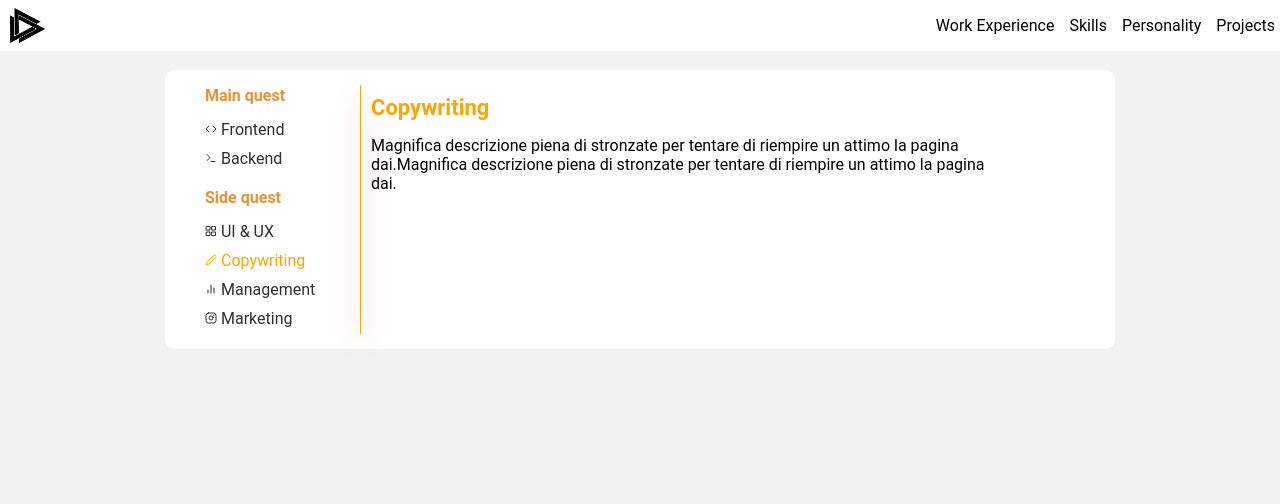
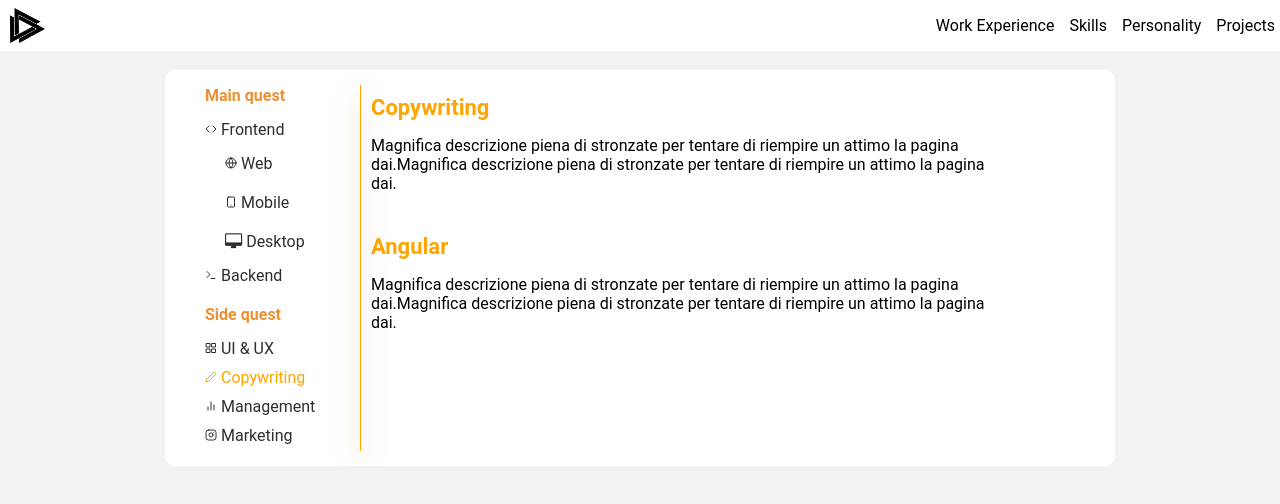
Before and after one commit to cristian-dumitru-reps/cv, an Angular app: page / in a window 1280 px wide. Both pictures are taken after a click on the link "Copywriting". Shown: the top 504 px of the page. Built offline with nearby package versions, Linux system fonts and the light colour scheme.

Commit message:
Added special skill for bigger skillset

```diff
--- a/src/app/skills-carousell/skills-carousell.component.css
+++ b/src/app/skills-carousell/skills-carousell.component.css
@@ -107,9 +107,9 @@ a:hover {
   -webkit-box-shadow: inset 0 0 10px #d8d0d0;
   box-shadow: inset 0 0 10px #d8d0d0;
 }
-
+.focus-active,
 .skill-circle-container:hover,
-.skill-circle-container:focus {
+.skill-circle-container:focus-within {
   box-shadow: 0 0.5em 0.5em -0.4em orange;
   transform: translateY(-0.25em);
 }
--- a/src/app/skills-carousell/skills-carousell.component.html
+++ b/src/app/skills-carousell/skills-carousell.component.html
@@ -75,14 +75,24 @@
   <div class="road-map-container">
     <div class="road-map-line"></div>
   </div>
-  <div class="paragraph">
-    <p class="section-title">{{ skills_description[index_page].title }}</p>
-    <p class="section-paragraph">
-      {{ skills_description[index_page].description }}
-    </p>
+  <div style="display: flex; flex-direction: column">
+    <div class="paragraph">
+      <p class="section-title">{{ skills_description[index_page].title }}</p>
+      <p class="section-paragraph">
+        {{ skills_description[index_page].description }}
+      </p>
+    </div>
+    <div *ngIf="skills_description[index_page].icons" class="paragraph">
+      <p class="section-title">{{ specific_skills[skill_index_page].title }}</p>
+      <p class="section-paragraph">
+        {{ specific_skills[skill_index_page].description }}
+      </p>
+    </div>
   </div>
+
   <div class="skills-circle-container">
     <div
+      tabindex="0"
       (click)="onClickSkills($event)"
       *ngFor="let skill of skills_description[index_page].icons"
       class="skill-circle-container"
--- a/src/app/skills-carousell/skills-carousell.component.ts
+++ b/src/app/skills-carousell/skills-carousell.component.ts
@@ -12,7 +12,60 @@ export class SkillsCarousellComponent implements OnInit {
     feather.replace();
   }
   index_page = 0;
+  skill_index_page = 0;
   constructor() {}
+  specific_skills = [
+    {
+      title: 'Angular',
+      description:
+        'Magnifica descrizione piena di stronzate per tentare di riempire un attimo la pagina dai.Magnifica descrizione piena di stronzate per tentare di riempire un attimo la pagina dai.',
+    },
+    {
+      title: 'React',
+      description:
+        'Magnifica descrizione piena di stronzate per tentare di riempire un attimo la pagina dai.Magnifica descrizione piena di stronzate per tentare di riempire un attimo la pagina dai.',
+    },
+    {
+      title: 'Redux',
+      description:
+        'Magnifica descrizione piena di stronzate per tentare di riempire un attimo la pagina dai.Magnifica descrizione piena di stronzate per tentare di riempire un attimo la pagina dai.',
+    },
+    {
+      title: 'Springboot',
+      description:
+        'Magnifica descrizione piena di stronzate per tentare di riempire un attimo la pagina dai.Magnifica descrizione piena di stronzate per tentare di riempire un attimo la pagina dai.',
+    },
+    {
+      title: 'Flutter',
+      description:
+        'Magnifica descrizione piena di stronzate per tentare di riempire un attimo la pagina dai.Magnifica descrizione piena di stronzate per tentare di riempire un attimo la pagina dai.',
+    },
+    {
+      title: 'Node',
+      description:
+        'Magnifica descrizione piena di stronzate per tentare di riempire un attimo la pagina dai.Magnifica descrizione piena di stronzate per tentare di riempire un attimo la pagina dai.',
+    },
+    {
+      title: 'NestJs',
+      description:
+        'Magnifica descrizione piena di stronzate per tentare di riempire un attimo la pagina dai.Magnifica descrizione piena di stronzate per tentare di riempire un attimo la pagina dai.',
+    },
+    {
+      title: 'Mongo',
+      description:
+        'Magnifica descrizione piena di stronzate per tentare di riempire un attimo la pagina dai.Magnifica descrizione piena di stronzate per tentare di riempire un attimo la pagina dai.',
+    },
+    {
+      title: 'SQL',
+      description:
+        'Magnifica descrizione piena di stronzate per tentare di riempire un attimo la pagina dai.Magnifica descrizione piena di stronzate per tentare di riempire un attimo la pagina dai.',
+    },
+    {
+      title: 'Figma',
+      description:
+        'Magnifica descrizione piena di stronzate per tentare di riempire un attimo la pagina dai.Magnifica descrizione piena di stronzate per tentare di riempire un attimo la pagina dai.',
+    },
+  ];
 
   skills_description = [
     {
@@ -106,7 +159,10 @@ export class SkillsCarousellComponent implements OnInit {
 
   ngOnInit(): void {
     const frontendLi = document.getElementById('frontend');
-    if (frontendLi) frontendLi.children[1].className = 'nascosta';
+    if (frontendLi){
+      frontendLi.children[1].className = 'mostra';
+      frontendLi.children[0].className = 'orange';
+    }
 
     const backendLi = document.getElementById('backend');
     if (backendLi) backendLi.children[1].className = 'nascosta';
@@ -117,6 +173,43 @@ export class SkillsCarousellComponent implements OnInit {
 
   onClickSkills(event: any):void{
     console.log("Clickato su Skill:" + event.currentTarget.id);
+    const clicked_skill = event.currentTarget.id.replace("_skill_icon","");
+    console.log("Clickato su Skill:" + clicked_skill);
+    switch (clicked_skill) {
+      case 'angular':
+        this.skill_index_page = 0;
+        break;
+      case 'react':
+        this.skill_index_page = 1;
+        break;
+      case 'redux':
+        this.skill_index_page = 2;
+        break;
+      case 'spring':
+        this.skill_index_page = 3;
+        break;
+      case 'flutter':
+        this.skill_index_page = 4;
+        break;
+      case 'node':
+        this.skill_index_page = 5;
+        break;
+      case 'nestjs':
+        this.skill_index_page = 6;
+        break;
+      case 'mongo':
+        this.skill_index_page = 7;
+        break;
+      case 'sql':
+        this.skill_index_page = 8;
+        break;
+      case 'figma':
+        this.skill_index_page = 9;
+        break;
+      default:
+        this.skill_index_page = 0;
+        break;
+    }
   }
 
   selectPage(event: any, trigger?:any) {
@@ -142,10 +235,12 @@ export class SkillsCarousellComponent implements OnInit {
         break;
       case 'mobile':
         this.index_page = 2;
+        this.skill_index_page = 4;
         if(objecto) objecto.children[0].className = "orange";
         break;
       case 'desktop':
         this.index_page = 3;
+        this.skill_index_page = 0;
         if(objecto) objecto.children[0].className = "orange";
         break;
       case 'backend':
@@ -153,10 +248,12 @@ export class SkillsCarousellComponent implements OnInit {
         break;
       case 'framework':
         this.index_page = 5;
+        this.skill_index_page = 5;
         if(objecto) objecto.children[0].className = "orange";
         break;
       case 'database':
         this.index_page = 6;
+        this.skill_index_page = 7;
         if(objecto) objecto.children[0].className = "orange";
         break;
       case 'uix':
@@ -164,6 +261,8 @@ export class SkillsCarousellComponent implements OnInit {
         break;
       case 'software':
         this.index_page = 8;
+        this.skill_index_page = 9;
+
         if(objecto) objecto.children[0].className = "orange";
         break;
       case 'copywriting':
```
